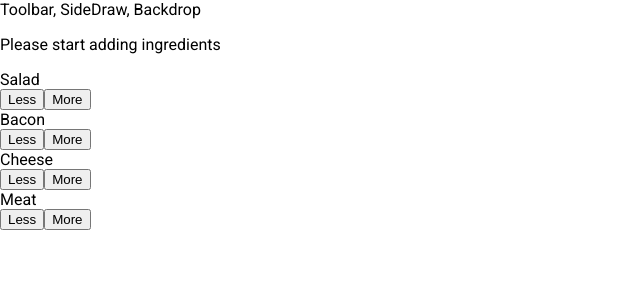
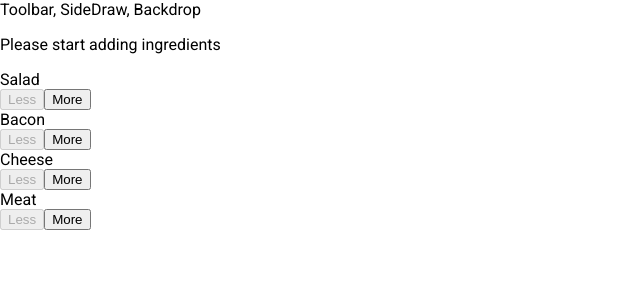
Before and after one commit to beckyw5/react-project, a React app: page / in a window 1280 px wide. Shown: the top 300 px of the page, without its empty margins (0-640 px from the left). Built offline with nearby package versions, Linux system fonts and the light colour scheme.

Commit message:
disabling the less button if there is none of that item to remove

```diff
--- a/src/components/Burger/BuildControls/BuildControl/BuildControl.js
+++ b/src/components/Burger/BuildControls/BuildControl/BuildControl.js
@@ -5,7 +5,7 @@
 const buildControl = (props) => (
     <div className={classes.buildControl}>
         <div className={classes.label}>{props.label}</div>
-        <button className={classes.buttonLess} onClick={props.removed}>Less</button>
+        <button className={classes.buttonLess} onClick={props.removed} disabled={props.disabled}>Less</button>
         <button className={classes.buttonMore} onClick={props.added}>More</button>
     </div>
 );
--- a/src/components/Burger/BuildControls/BuildControls.js
+++ b/src/components/Burger/BuildControls/BuildControls.js
@@ -17,7 +17,8 @@
                 key={ctrl.label}
                 label={ctrl.label}
                 added={() => props.ingredientAdded(ctrl.type)}
-                removed={() => props.ingredientRemoved(ctrl.type)} />
+                removed={() => props.ingredientRemoved(ctrl.type)}
+                disabled={props.disabled[ctrl.type]}/>
         ))}
     </div>
 );
--- a/src/containers/BurgerBuilder/BurgerBuilder.js
+++ b/src/containers/BurgerBuilder/BurgerBuilder.js
@@ -52,12 +52,19 @@
     };
 
     render () {
+        const disabledInfo = {
+          ...this.state.ingredients
+        };
+        for (let key in disabledInfo) {
+            disabledInfo[key] = disabledInfo[key] <= 0
+        }
         return (
             <Aux>
                 <Burger ingredients={ this.state.ingredients } />
                 <BuildControls
                     ingredientAdded={ this.addIngredientHandler }
-                    ingredientRemoved={ this.removeIngredientHandler } />
+                    ingredientRemoved={ this.removeIngredientHandler }
+                    disabled={disabledInfo} />
             </Aux>
         );
     }
```
